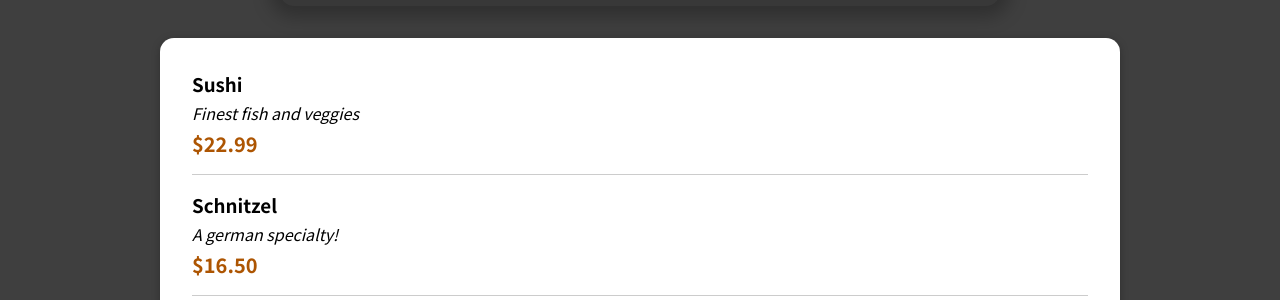
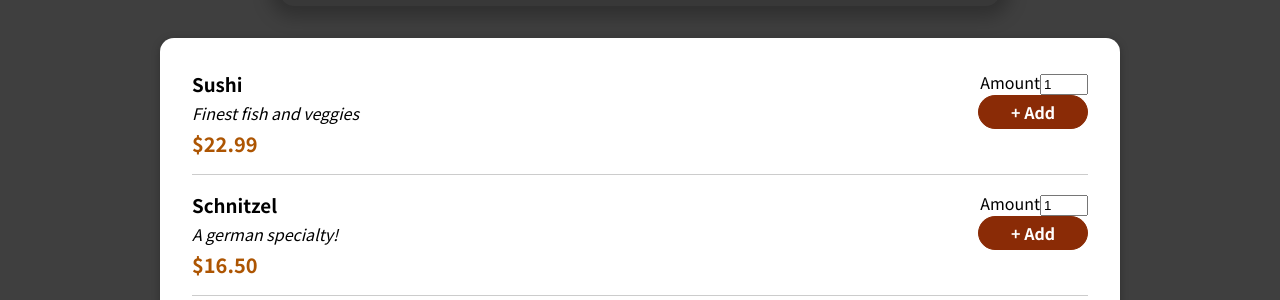
Before and after one commit to angun2serkan/react-food-order-app, a React (Create React App) app: page / in a window 1280 px wide. Shown: the part 467-767 px from the top of the page. Built offline with nearby package versions, Linux system fonts and the light colour scheme.

Commit message:
form input is added

```diff
--- a/src/components/Meals/AvailableMeals.js
+++ b/src/components/Meals/AvailableMeals.js
@@ -31,7 +31,11 @@ const DUMMY_MEALS = [
 ];
 
 const AvailableMeals = () => {
-  const mealsList = DUMMY_MEALS.map((meal) => <MealItem key={meal.id} name={meal.name} description={meal.description} price={meal.price}/>);
+  const mealsList = DUMMY_MEALS.map((meal) => <MealItem id={meal.id}
+  key={meal.id}
+  name={meal.name}
+  description={meal.description}
+  price={meal.price}/>);
 
   return (
     <>
--- a/src/components/Meals/MealItem/MealItem.js
+++ b/src/components/Meals/MealItem/MealItem.js
@@ -1,4 +1,5 @@
 import React from "react";
+import MealItemForm from "./MealItemForm";
 import classes from './MealItem.module.css';
 
 
@@ -17,7 +18,7 @@ const MealItem = (props) => {
         </div>
 
         <div>
-
+            <MealItemForm></MealItemForm>
         </div>
     </li>
     </>
--- a/src/components/Meals/MealItem/MealItemForm.js
+++ b/src/components/Meals/MealItem/MealItemForm.js
@@ -0,0 +1,22 @@
+import React from 'react';
+import Input from '../../UI/Input.js';
+import classes from './MealItemForm.module.css';
+
+const MealItemForm = (props) => {
+
+    return <>
+    <form className={classes.form}>
+        <Input label="Amount" input={{
+            id:'amount_' + props.id,
+            type:'number',
+            min:'1',
+            max:'5',
+            step:'1',
+            defaultValue:'1'
+        }}/>
+        <button>+ Add</button>
+    </form>
+    </>
+};
+
+export default MealItemForm;
--- /dev/null
+++ b/src/components/Meals/MealItem/MealItemForm.module.css
@@ -0,0 +1,20 @@
+.form {
+    text-align: right;
+  }
+
+  .form button {
+    font: inherit;
+    cursor: pointer;
+    background-color: #8a2b06;
+    border: 1px solid #8a2b06;
+    color: white;
+    padding: 0.25rem 2rem;
+    border-radius: 20px;
+    font-weight: bold;
+  }
+
+  .form button:hover,
+  .form button:active {
+    background-color: #641e03;
+    border-color: #641e03;
+  }
--- /dev/null
+++ b/src/components/UI/Input.js
@@ -0,0 +1,14 @@
+import React from "react";
+import classes from './Input.module.css';
+
+const Input = (props) => {
+
+    return <>
+    <div className={classes.input}>
+        <label htmlFor={props.input.id}>{props.label}</label>
+        <input {...props.input}></input>
+    </div>
+    </>
+};
+
+export default Input;
```
Also changed, not shown: src/components/UI/Input.module.css (added).
